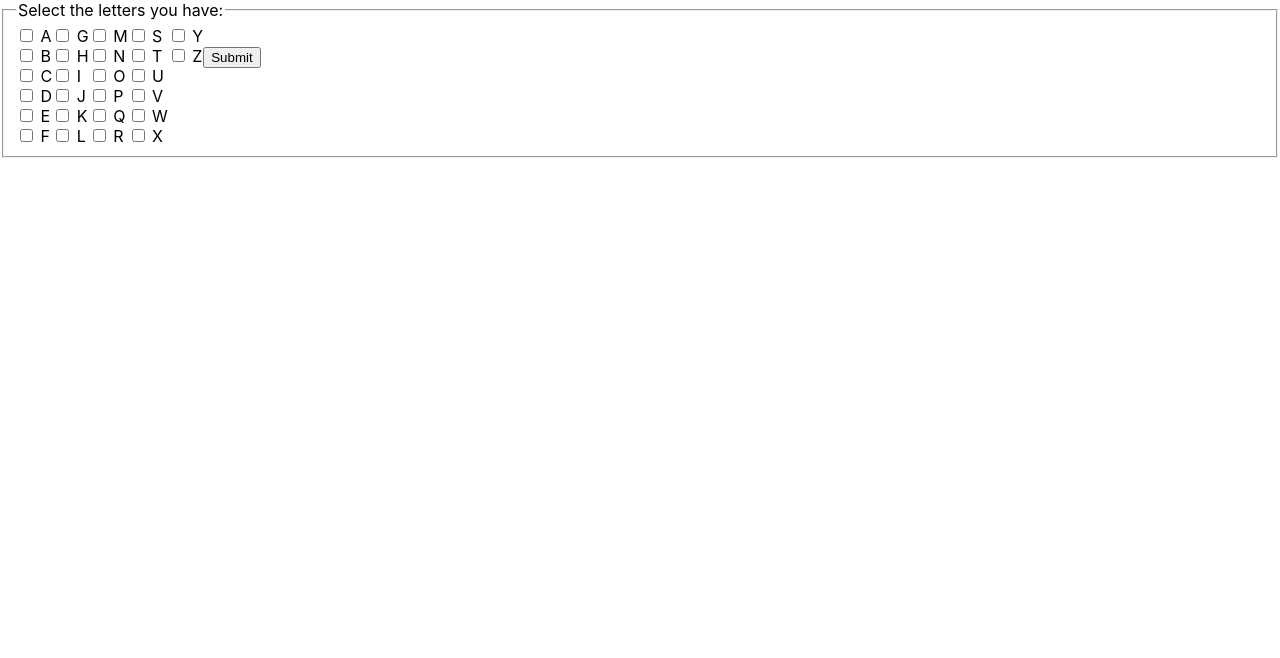
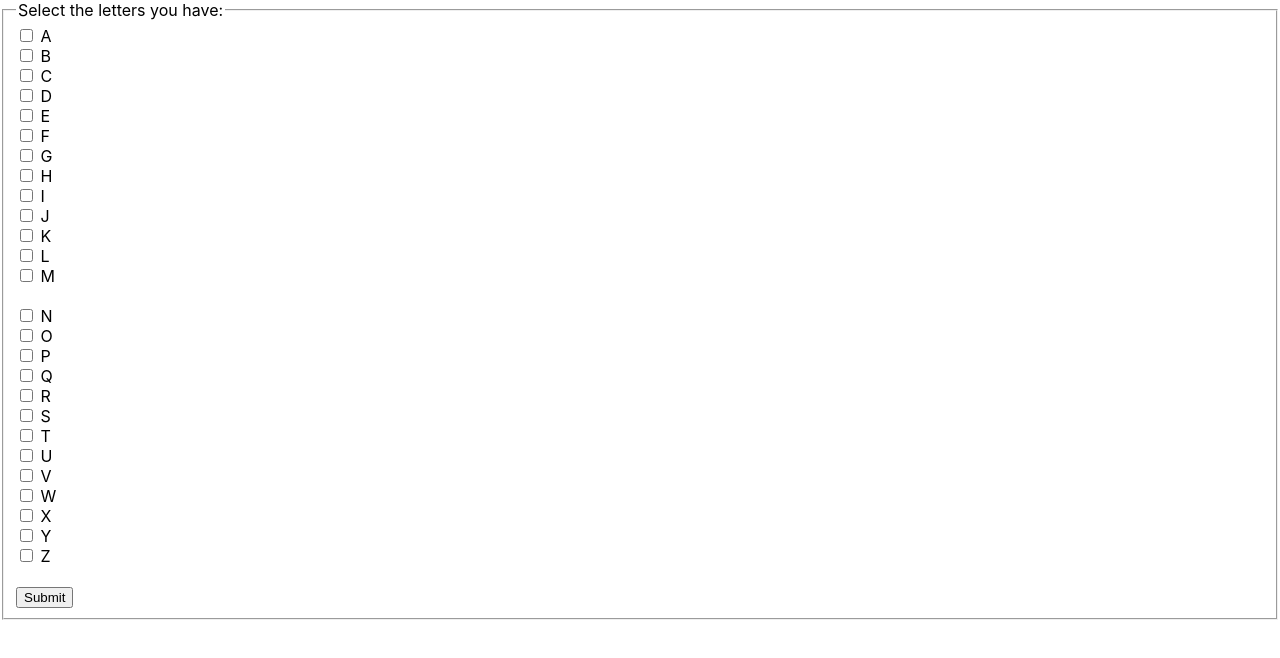
Before and after one commit to sbhaidani04/HackED-BETA-23, a React (Create React App) app in the folder hacked/: page / in a window 1280 px wide. Shown: the top 658 px of the page. Built offline with nearby package versions, Linux system fonts and the light colour scheme.

Commit message:
turned into two columns -> fix to rows

```diff
--- a/hacked/src/App.js
+++ b/hacked/src/App.js
@@ -77,7 +77,6 @@ console.log(valid_phrases)
     <form id = "LetterChecklistForm" onSubmit={handleSubmit}>
     <fieldset>
         <legend>Select the letters you have:</legend>
-<div style={{ float: 'left' }}>
 <input type="checkbox" id="A" name="letter" value="A"/>
 <label htmlFor="A"> A</label><br/>
 <input type="checkbox" id="B" name="letter" value="B"/>
@@ -90,8 +89,6 @@ console.log(valid_phrases)
 <label htmlFor="E"> E</label><br/>
 <input type="checkbox" id="F" name="letter" value="F"/>
 <label htmlFor="F"> F</label><br/>
-</div>
-<div style={{ float: 'left' }}>
 <input type="checkbox" id="G" name="letter" value="G"/>
 <label htmlFor="G"> G</label><br/>
 <input type="checkbox" id="H" name="letter" value="H"/>
@@ -104,10 +101,9 @@ console.log(valid_phrases)
 <label htmlFor="K"> K</label><br/>
 <input type="checkbox" id="L" name="letter" value="L"/>
 <label htmlFor="L"> L</label><br/>
-</div>
-<div style={{ float: 'left' }}>
 <input type="checkbox" id="M" name="letter" value="M"/>
 <label htmlFor="M"> M</label><br/>
+<br></br>
 <input type="checkbox" id="N" name="letter" value="N"/>
 <label htmlFor="N"> N</label><br/>
 <input type="checkbox" id="O" name="letter" value="O"/>
@@ -118,8 +114,6 @@ console.log(valid_phrases)
 <label htmlFor="Q"> Q</label><br/>
 <input type="checkbox" id="R" name="letter" value="R"/>
 <label htmlFor="R"> R</label><br/>
-</div>
-<div style={{ float: 'left' }}>
 <input type="checkbox" id="S" name="letter" value="S"/>
 <label htmlFor="S"> S</label><br/>
 <input type="checkbox" id="T" name="letter" value="T"/>
@@ -132,13 +126,10 @@ console.log(valid_phrases)
 <label htmlFor="W"> W</label><br/>
 <input type="checkbox" id="X" name="letter" value="X"/>
 <label htmlFor="X"> X</label><br/>
-</div>
-<div style={{ float: 'left' }}>
 <input type="checkbox" id="Y" name="letter" value="Y"/>
 <label htmlFor="Y"> Y</label><br/>
 <input type="checkbox" id="Z" name="letter" value="Z"/>
 <label htmlFor="Z"> Z</label><br/>
-</div>
 
 
         <br/>
```
